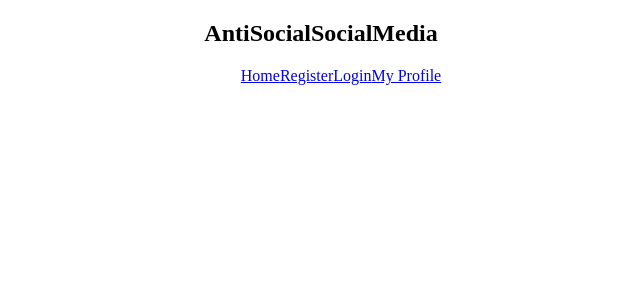
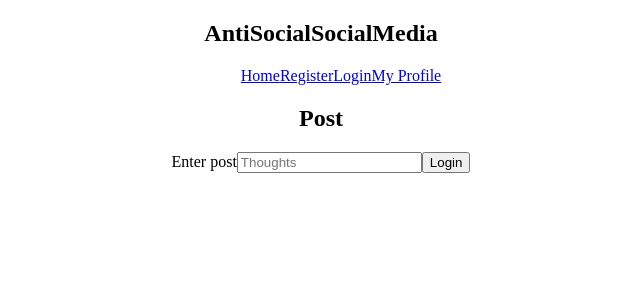
Before and after one commit to kalesaladboi/assm, a React (Create React App) app in the folder client/: page /user/myUser in a window 1280 px wide. Shown: the top 300 px of the page, without its empty margins (319-959 px from the left). Built offline with nearby package versions, Linux system fonts and the light colour scheme.

Commit message:
testing user page

```diff
--- a/client/src/App.js
+++ b/client/src/App.js
@@ -17,7 +17,7 @@ function App() {
           <a href="/home">Home</a>
           <a href="/register">Register</a>
           <a href="/login">Login</a>
-          <a href="/users">My Profile</a>
+          <a href="/myUser">My Profile</a>
         </ul>
       </nav>
       <BrowserRouter>
@@ -31,7 +31,7 @@ function App() {
           <Route path="/login">
             <Login />
           </Route>
-          <Route path="/users/myuser">
+          <Route path="/user/myUser">
             <MyUser />
           </Route>
         </Switch>
--- a/client/src/user/myUser/myUser.js
+++ b/client/src/user/myUser/myUser.js
@@ -1,10 +1,24 @@
-import React from 'react'
+import React, {useState} from 'react'
 import Axios from 'axios'
 
 async function MyUser() {
 
+    const [makePost, setPost] = useState("")
+
+    var post = () =>  {
+        Axios.post(`http://localhost:6969/`, {
+            post: makePost
+        })
+    }
+
+
     return(
-        <div>I am user</div>
+    <div>
+    <h2>Post</h2>
+    <label>Enter post</label>
+    <input type="text" placeholder="Thoughts" onChange={(e) => {setPost(e.target.value)}}/>
+    <button onClick={post}> Login </button>
+    </div>
     )
 }
 
```
Also changed, not shown: 1 other file (tests, documents, lock files or other folders).
